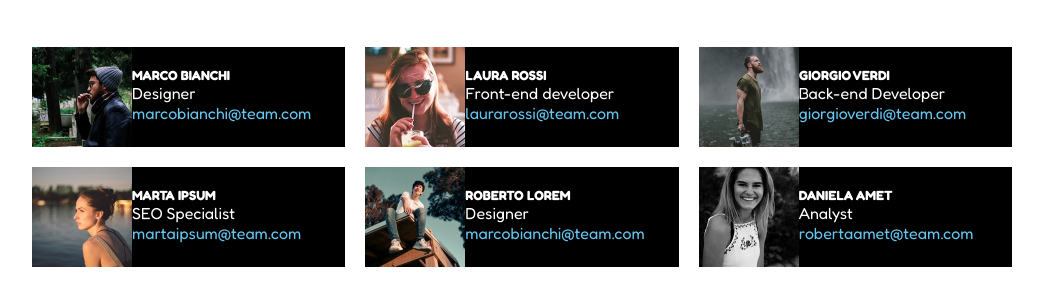
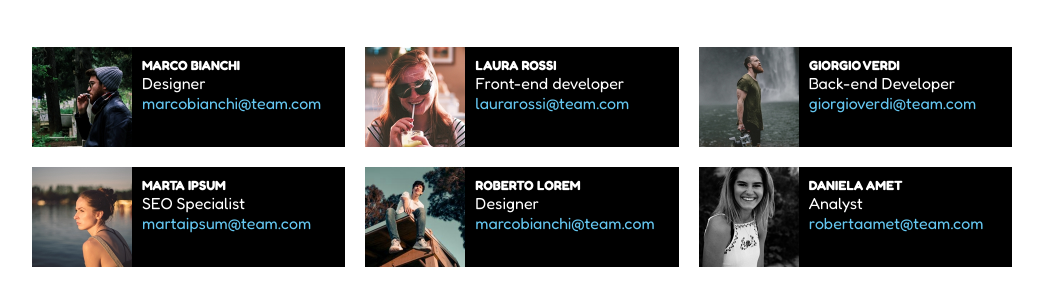
Before and after one commit to SamuelePassiatore/html-css-float-cards, a plain HTML site: page index.html in a window 1280 px wide. Shown: the part 162-468 px from the top of the page, without its empty margins (118-1161 px from the left). Drawn offline with Linux system fonts and the light colour scheme.

Commit message:
change span with div in img-description class

```diff
--- a/index.html
+++ b/index.html
@@ -30,72 +30,72 @@
                     <div class="card">
                         <div class="inside-card clearfix">
                             <img src="img/male1.png" alt="immagine Marco" class="img-card">
-                            <span class="img-description">
+                            <div class="img-description">
                                 <h5>MARCO BIANCHI</h5>
                                 <span>Designer</span>
                                 <br>
                                 <a href="#">marcobianchi@team.com</a>
-                            </span>
+                            </div>
                         </div>
                     </div>
 
                     <div class="card">
                         <div class="inside-card clearfix">
                             <img src="img/female1.png" alt="immagine Marco" class="img-card">
-                            <span class="img-description">
+                            <div class="img-description">
                                 <h5>LAURA ROSSI</h5>
                                 <span>Front-end developer</span>
                                 <br>
                                 <a href="#">laurarossi@team.com</a>
-                            </span>
+                            </div>
                         </div>
                     </div>
 
                     <div class="card">
                         <div class="inside-card clearfix">
                             <img src="img/male2.png" alt="immagine Marco" class="img-card">
-                            <span class="img-description">
+                            <div class="img-description">
                                 <h5>GIORGIO VERDI</h5>
                                 <span>Back-end Developer</span>
                                 <br>
                                 <a href="#">giorgioverdi@team.com</a>
-                            </span>
+                            </div>
                         </div>
                     </div>
 
                     <div class="card">
                         <div class="inside-card clearfix">
                             <img src="img/female2.png" alt="immagine Marco" class="img-card">
-                            <span class="img-description">
+                            <div class="img-description">
                                 <h5>MARTA IPSUM</h5>
                                 <span>SEO Specialist</span>
                                 <br>
                                 <a href="#">martaipsum@team.com</a>
-                            </span>
+                            </div>
                         </div>
                     </div>
 
                     <div class="card">
                         <div class="inside-card clearfix">
                             <img src="img/male3.png" alt="immagine Marco" class="img-card">
-                            <span class="img-description">
+                            <div class="img-description">
                                 <h5>ROBERTO LOREM</h5>
                                 <span>Designer</span>
                                 <br>
                                 <a href="#">marcobianchi@team.com</a>
-                            </span>
+                            </div>
                         </div>
                     </div>
 
                     <div class="card">
                         <div class="inside-card clearfix">
                             <img src="img/female3.png" alt="immagine Marco" class="img-card">
-                            <span class="img-description">
+                            <div class="img-description">
                                 <h5>DANIELA AMET</h5>
                                 <span>Analyst</span>
                                 <br>
                                 <a href="#">robertaamet@team.com</a>
-                            </span>
+                            </div>
                         </div>
                     </div>
                 </div>
--- a/style.css
+++ b/style.css
@@ -56,6 +56,7 @@ h1, p{
 
 .img-description{
     padding: 10px;
+    display: inline-block;
 }
 
 h5, span{
```
